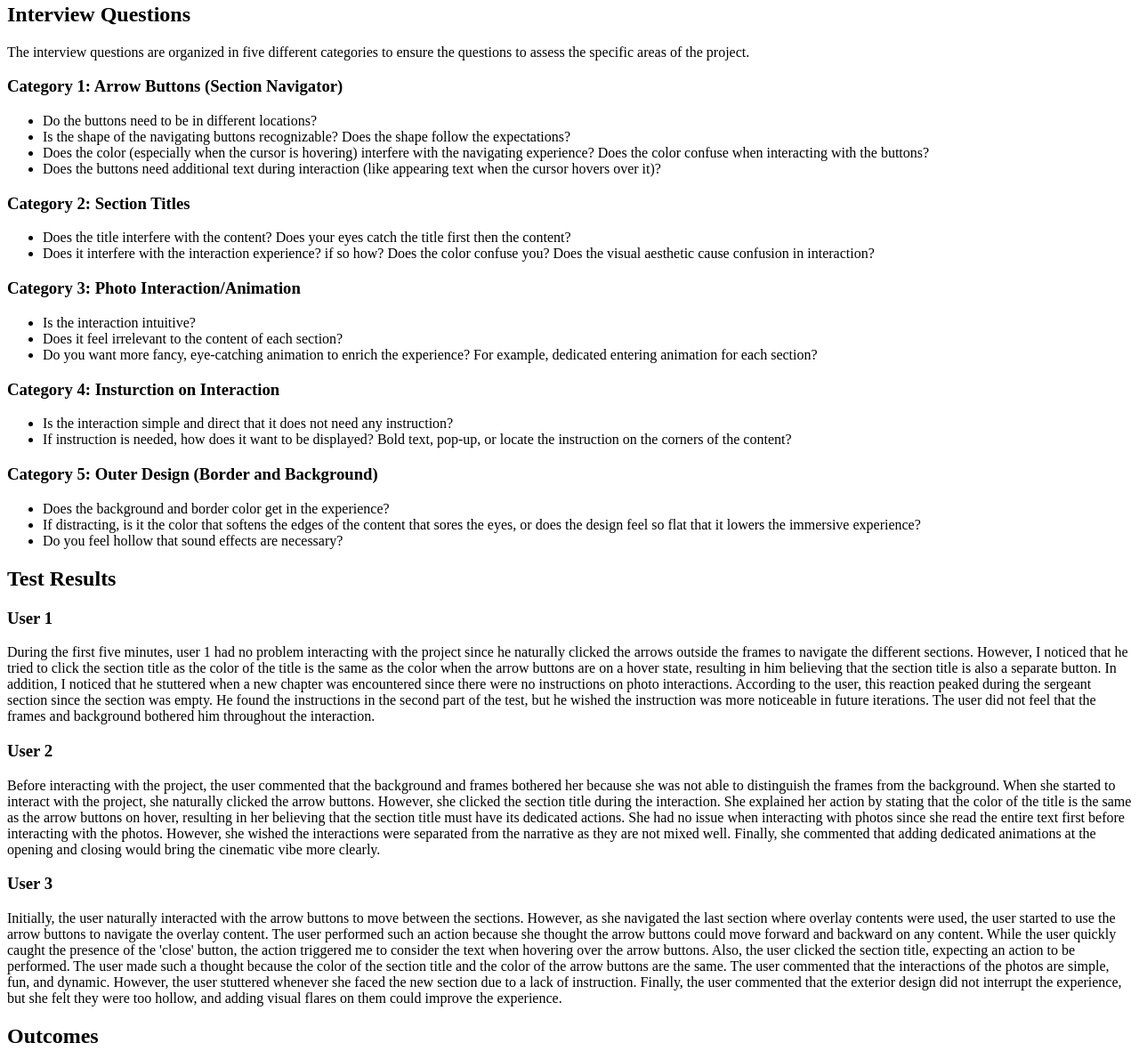
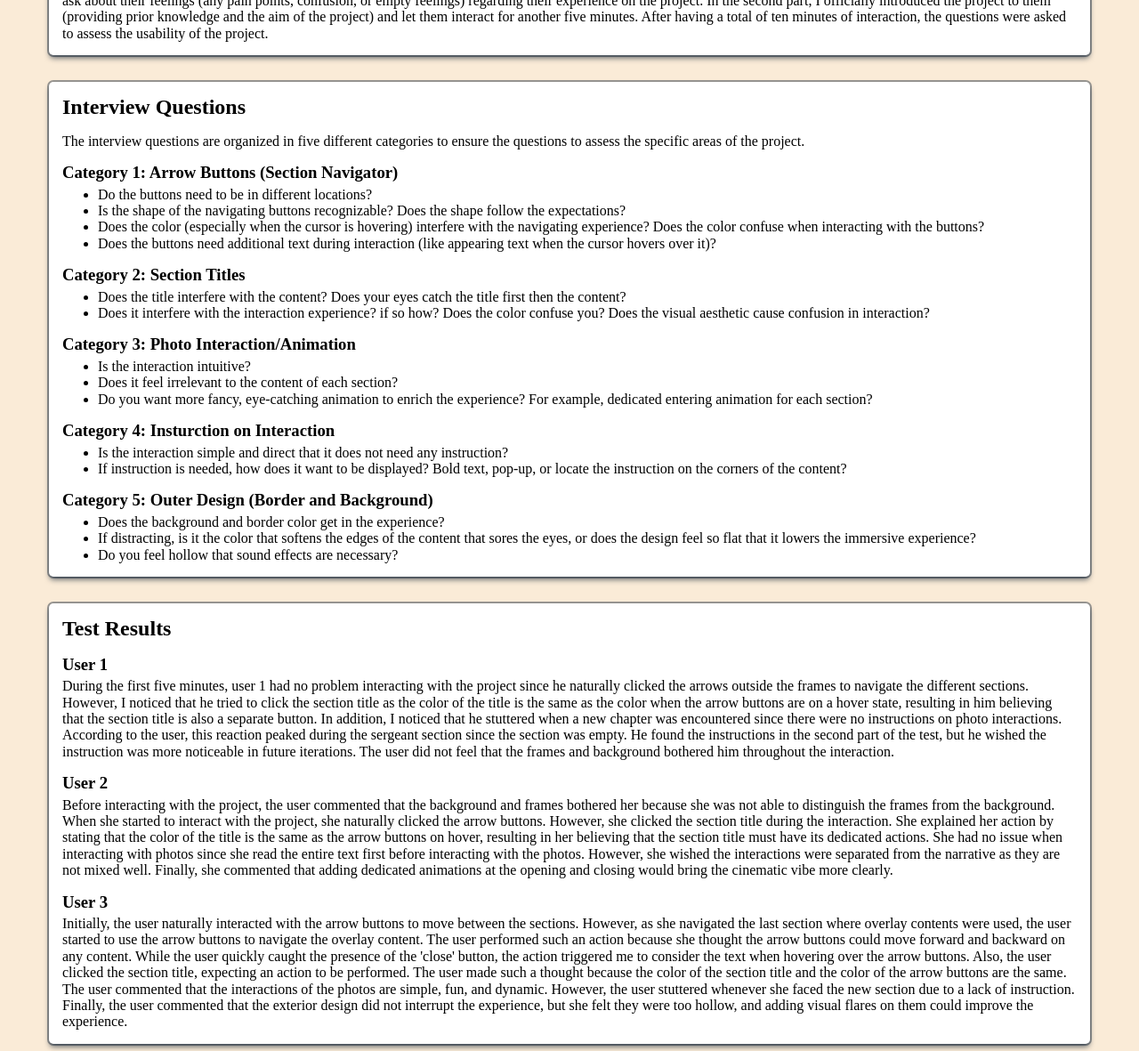
Before and after one commit to dhtko/DES157A, a plain HTML site: page final/processWork.html in a window 1280 px wide. Shown: the part 234-1415 px from the top of the page at 89% size. Drawn offline with nearby package versions, Linux system fonts and the light colour scheme.

Commit message:
processwork

```diff
--- /dev/null
+++ b/final/processStyles.css
@@ -0,0 +1,57 @@
+body{
+    background-color: antiquewhite;
+}
+
+header{
+    text-align: center;
+}
+
+main{
+    display: flex;
+    flex-direction: column;
+    margin: 0 auto;
+
+    width: 1200px;
+}
+
+.chapter{
+    background-color: white;
+    border-radius: 5px;
+
+    margin: 15px;
+    padding: 15px;
+
+    box-shadow: rgba(6, 24, 44, 0.4) 0px 0px 0px 2px, rgba(6, 24, 44, 0.65) 0px 4px 6px -1px, rgba(255, 255, 255, 0.08) 0px 1px 0px inset;
+}
+
+.category{
+    margin-top: 15px;
+}
+.category h3{
+    padding: 0px;
+    margin: 0px 0px 5px 0px;
+}
+.category ul{
+    margin: 0px;
+}
+
+.interview{
+    margin-top: 15px;
+}
+.interview h3{
+    margin: 0px 0px 5px 0px;
+    padding: 0px;
+}
+.interview p{
+    margin: 0px;
+    padding: 0px;
+}
+
+h2{
+    margin: 0px 0px 15px 0px;
+    padding: 0px;
+}
+p{
+    margin: 0px;
+    padding: 0px;
+}
--- a/final/processWork.html
+++ b/final/processWork.html
@@ -3,6 +3,13 @@
 <head>
     <meta charset="UTF-8">
     <meta name="viewport" content="width=device-width, initial-scale=1.0">
+
+    <!--Normalize Stylesheet-->
+    <link href="https://cdnjs.cloudflare.com/ajax/libs/normalize/8.0.1/normalize.min.css" rel="stylesheet">
+
+    <!--Stylesheet-->
+    <link href="./processStyles.css" rel="stylesheet">
+
     <title>Final Project</title>
 </head>
 <body>
@@ -12,7 +19,7 @@
 
     <main>
 
-        <section>
+        <section class="chapter">
             <h2>Description of Usability Test</h2>
             <p>
                 For the usability test, three users participated. Since I wanted the project to share my military experience with anyone who visited it, the users were selected to cover a wide range of audiences.<br>
@@ -21,12 +28,11 @@
             </p>
         </section>
 
-
-
-        <section>
+        <section class="chapter">
             <h2>Interview Questions</h2>
             <p>The interview questions are organized in five different categories to ensure the questions to assess the specific areas of the project.</p>
 
+            <div class="category">
                 <h3>Category 1: Arrow Buttons (Section Navigator)</h3>
                 <ul>
                     <li>Do the buttons need to be in different locations?</li>
@@ -34,54 +40,61 @@
                     <li>Does the color (especially when the cursor is hovering) interfere with the navigating experience? Does the color confuse when interacting with the buttons?</li>
                     <li>Does the buttons need additional text during interaction (like appearing text when the cursor hovers over it)?</li>
                 </ul>
+            </div>
 
+            <div class="category">
                 <h3>Category 2: Section Titles</h3>
                 <ul>
                     <li>Does the title interfere with the content? Does your eyes catch the title first then the content?</li>
                     <li>Does it interfere with the interaction experience? if so how? Does the color confuse you? Does the visual aesthetic cause confusion in interaction?</li>
                 </ul>
+            </div>
 
+            <div class="category">
                 <h3>Category 3: Photo Interaction/Animation</h3>
                 <ul>
                     <li>Is the interaction intuitive? </li>
                     <li>Does it feel irrelevant to the content of each section? </li>
                     <li>Do you want more fancy, eye-catching animation to enrich the experience? For example, dedicated entering animation for each section?</li>
                 </ul>
+            </div>
 
+            <div class="category">
                 <h3>Category 4: Insturction on Interaction</h3>
                 <ul>
                     <li>Is the interaction simple and direct that it does not need any instruction? </li>
                     <li>If instruction is needed, how does it want to be displayed? Bold text, pop-up, or locate the instruction on the corners of the content?</li>
                 </ul>
+            </div>
 
+            <div class="category">
                 <h3>Category 5: Outer Design (Border and Background)</h3>
                 <ul>
                     <li>Does the background and border color get in the experience?</li>
                     <li>If distracting, is it the color that softens the edges of the content that sores the eyes, or does the design feel so flat that it lowers the immersive experience?</li>
                     <li>Do you feel hollow that sound effects are necessary?</li>
                 </ul>
+            </div>
         </section>
 
-
-
-        <section>
+        <section class="chapter">
             <h2>Test Results</h2>
 
-            <div>
+            <div class="interview">
                 <h3>User 1</h3>
                 <p>
                     During the first five minutes, user 1 had no problem interacting with the project since he naturally clicked the arrows outside the frames to navigate the different sections. However, I noticed that he tried to click the section title as the color of the title is the same as the color when the arrow buttons are on a hover state, resulting in him believing that the section title is also a separate button. In addition, I noticed that he stuttered when a new chapter was encountered since there were no instructions on photo interactions. According to the user, this reaction peaked during the sergeant section since the section was empty. He found the instructions in the second part of the test, but he wished the instruction was more noticeable in future iterations. The user did not feel that the frames and background bothered him throughout the interaction.
                 </p>
             </div>
 
-            <div>
+            <div class="interview">
                 <h3>User 2</h3>
                 <p>
                     Before interacting with the project, the user commented that the background and frames bothered her because she was not able to distinguish the frames from the background. When she started to interact with the project, she naturally clicked the arrow buttons. However, she clicked the section title during the interaction. She explained her action by stating that the color of the title is the same as the arrow buttons on hover, resulting in her believing that the section title must have its dedicated actions. She had no issue when interacting with photos since she read the entire text first before interacting with the photos. However, she wished the interactions were separated from the narrative as they are not mixed well. Finally, she commented that adding dedicated animations at the opening and closing would bring the cinematic vibe more clearly.
                 </p>
             </div>
 
-            <div>
+            <div class="interview">
                 <h3>User 3</h3>
                 <p>
                     Initially, the user naturally interacted with the arrow buttons to move between the sections. However, as she navigated the last section where overlay contents were used, the user started to use the arrow buttons to navigate the overlay content. The user performed such an action because she thought the arrow buttons could move forward and backward on any content. While the user quickly caught the presence of the 'close' button, the action triggered me to consider the text when hovering over the arrow buttons. Also, the user clicked the section title, expecting an action to be performed. The user made such a thought because the color of the section title and the color of the arrow buttons are the same. The user commented that the interactions of the photos are simple, fun, and dynamic. However, the user stuttered whenever she faced the new section due to a lack of instruction. Finally, the user commented that the exterior design did not interrupt the experience, but she felt they were too hollow, and adding visual flares on them could improve the experience.
@@ -89,7 +102,7 @@
             </div>
         </section>
 
-        <section>
+        <section class="chapter">
             <h2>Outcomes</h2>
             <p>
                 After conducting the usability tests on three different users, I have found some common pain points that need to be addressed. First, all users were confused about the section title, specifically they all perceived the titles as buttons with dedicated actions and clicked them at least once through their interaction. This trend was observed because the color of the title is the same as the color when the arrow buttons are in a hover state. In addition, I found that two users stuttered when they first encountered a new section due to a lack of instruction. Although the interactions are intuitive and direct, without the instructions, those advantages are meaningless. Finally, two users pointed out the lack of visual aesthetics in the exterior designs like frames and backgrounds. Since I mainly focused on the functionality of the project on the initial submission, such feedback is expected. Overall, the common pain points would be the top priority to be addressed in the final project.<br>
```
Also changed, not shown: final/brief.html (+5 -5 lines). Lines whose indentation alone changed are shown as unchanged.
